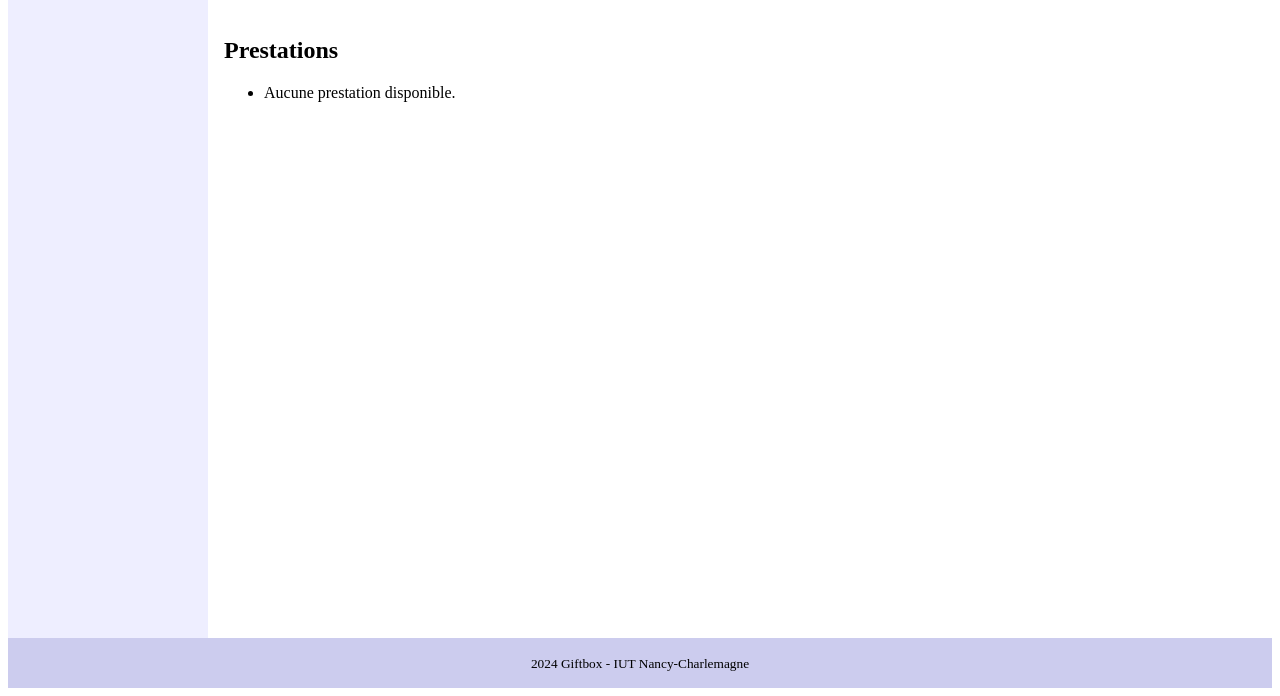
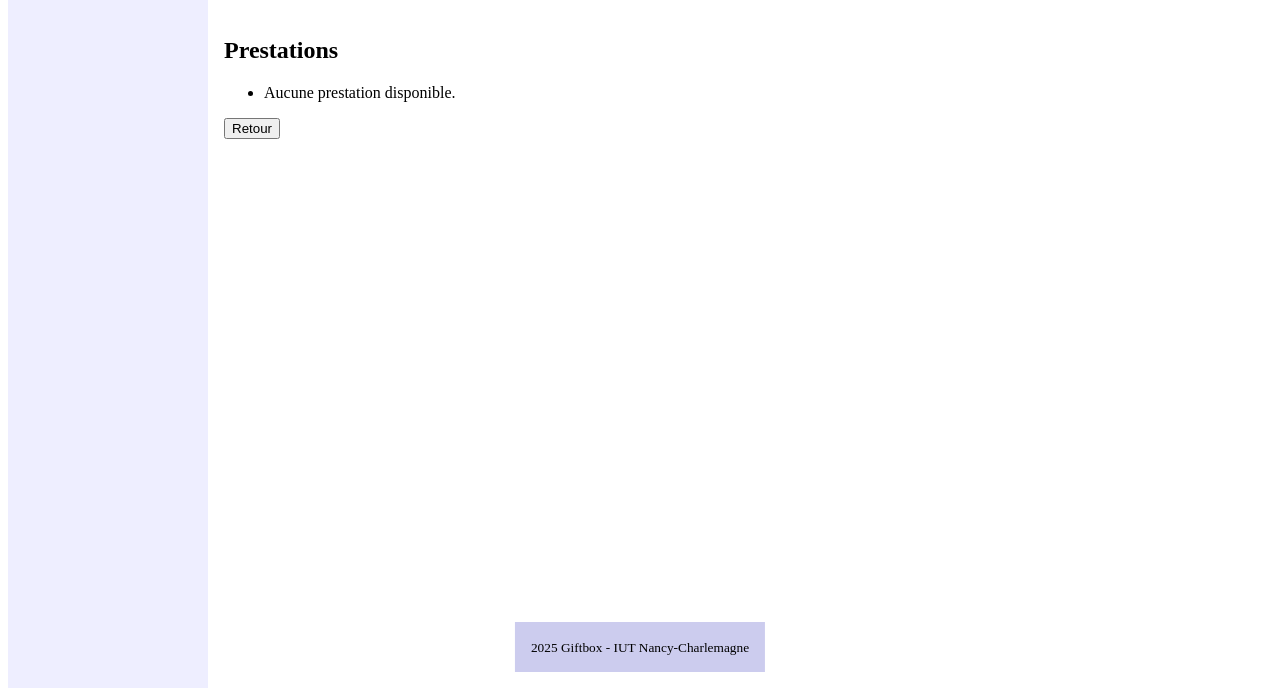
Before and after one commit to NaasaX/giftbox, a PHP site: template src/views/categorie.twig in a window 1280 px wide. Shown: the part 120-816 px from the top of the page. Run offline with PHP 8.4, Linux system fonts and the light colour scheme; the template is opened without the code that fills it, so the values that code supplies are empty; some libraries are stand-ins or nearby versions.

Commit message:
fix: footer date & css

```diff
--- a/src/views/categorie.twig
+++ b/src/views/categorie.twig
@@ -13,4 +13,13 @@
             <li>Aucune prestation disponible.</li>
         {% endfor %}
     </ul>
+
+    <button class="back-btn" onclick="retour()">Retour</button>
+
+    <script>
+        function retour() {
+            window.history.back();
+        }
+    </script>
+
 {% endblock %}
--- a/src/views/layout.twig
+++ b/src/views/layout.twig
@@ -24,7 +24,17 @@
         </main>
         <footer>
             {% block footer %}
-                <small>2024 Giftbox - IUT Nancy-Charlemagne</small>
+                <small>2025 Giftbox - IUT Nancy-Charlemagne</small>
+
+                <style>
+                    footer {
+                        position: fixed;
+                        bottom: 1%;
+                        left: 50%;
+                        transform: translateX(-50%);
+                        text-align: center;
+                    }
+                </style>
             {% endblock %}
         </footer>
     </div>
--- a/src/views/list_categorie.twig
+++ b/src/views/list_categorie.twig
@@ -1,7 +1,6 @@
 {% extends "layout.twig" %}
 
 {% block content %}
-<!DOCTYPE html>
 <html lang="en">
 <head>
 <meta charset="UTF-8" />
```
Also changed, not shown: src/views/prestation.twig (+6 -5 lines), public/styles/main.css (added).
